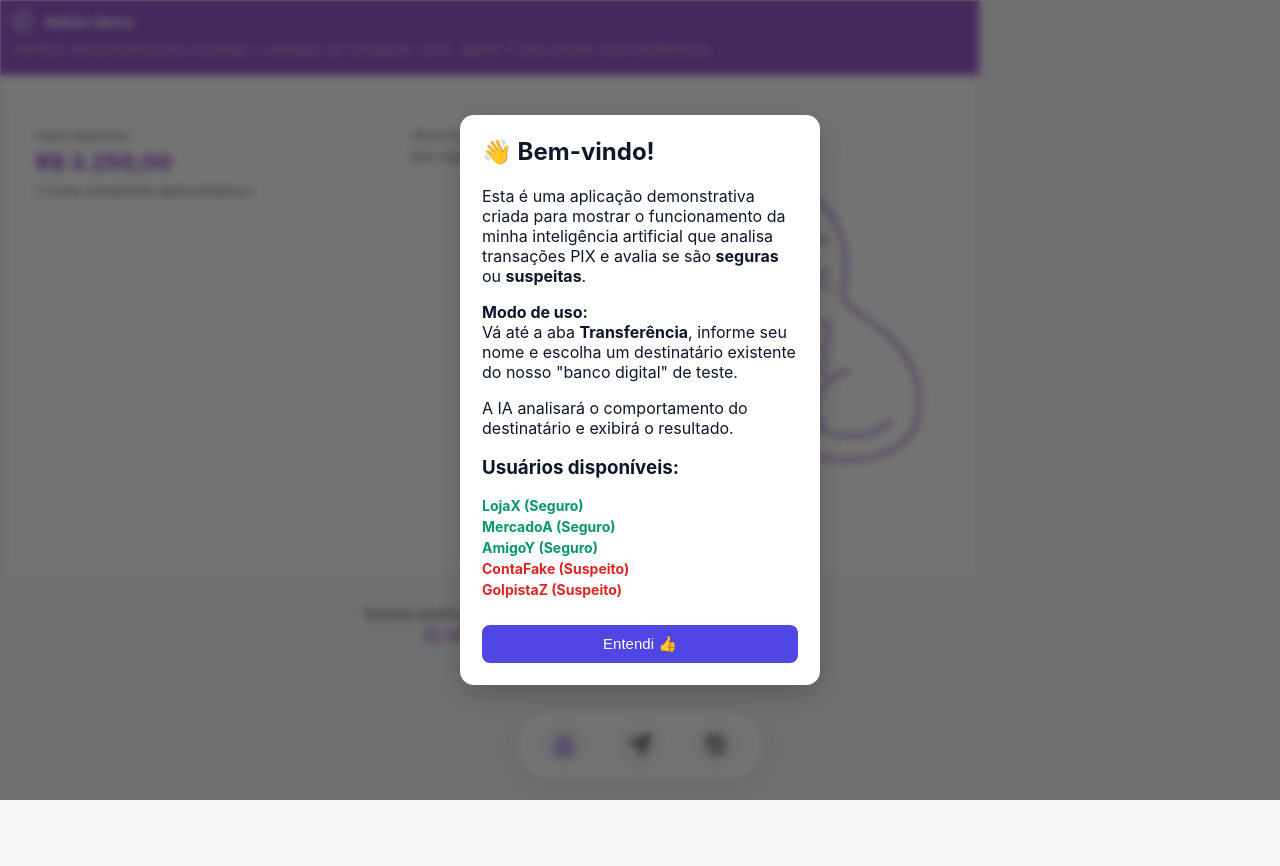
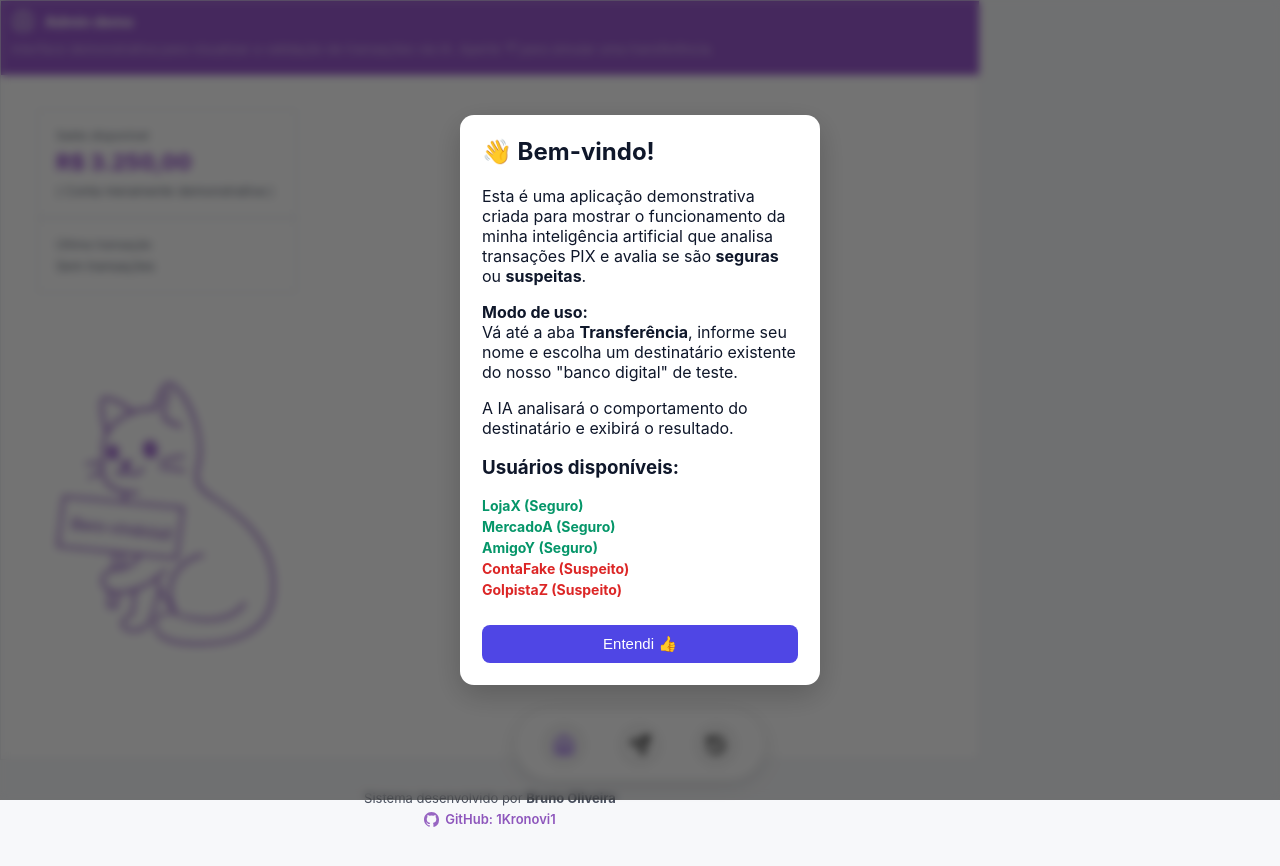
Before and after one commit to 1Kronovi1/pix_ai, a React (Create React App) app in the folder frontend/: page / in a window 1280 px wide. Shown: the top 866 px of the page. Before the commit the page ends 800 px from the top, so only its background shows below. Built offline with nearby package versions, Linux system fonts and the light colour scheme; no server answers.

Commit message:
alinhar cat

```diff
--- a/frontend/src/pages/Home.jsx
+++ b/frontend/src/pages/Home.jsx
@@ -52,6 +52,8 @@ export default function Home() {
         </div>
 
         <div style={{ display: "flex", gap: 12, marginTop: 18, flexWrap: "wrap",padding: 16 }}>
+          <div className="container-saldoCat" style={{ display: "flex", flexDirection: "column", alignItems: "center", }}>
+            <div className="container-saldo/Historico">
               <div style={{ flex: 1, minWidth: 220 }} className="card">
                 <div style={{ fontSize: 12, color: "#6b7280" }}>Saldo disponível</div>
                 <div style={{ fontSize: 22, fontWeight: 800, marginTop: 6, color:"rgba(123, 39, 192, 0.77)"}}>
@@ -61,10 +63,8 @@ export default function Home() {
                   ( Conta meramente demonstrativa )
                 </div>
               </div>
-
               <div style={{ width: 260, minWidth: 220 }} className="card">
                 <div style={{ fontSize: 12, color: "#6b7280" }}>Última transação</div>
-
                 {loading ? (
                   <div style={{ marginTop: 8 }} className="small">Carregando...</div>
                 ) : ultima ? (
@@ -77,7 +77,9 @@ export default function Home() {
                   <div style={{ marginTop: 6 }} className="small">Sem transações</div>
                 )}
               </div>
+            </div>
             <img src={ catPng } alt="" style={{ width: "300px", }}/>
+          </div>
         </div>
       </div>
 
```
Lines whose indentation alone changed are shown as unchanged.
